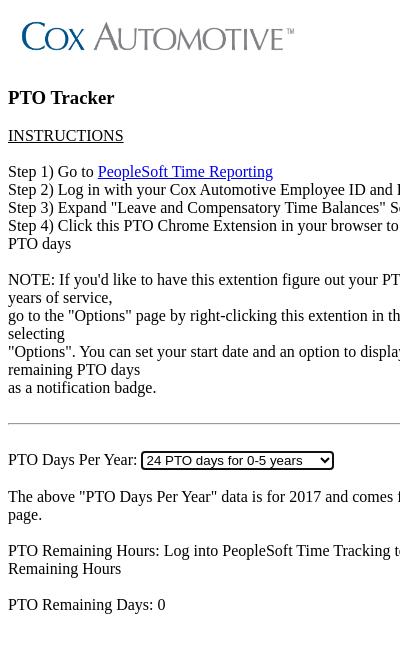
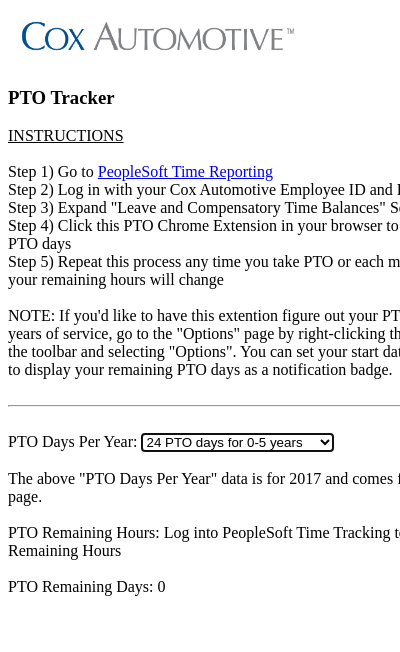
Before and after one commit to dedjer/cai-pto-tracker, a browser extension: page popup.html in a window 400 px wide. Shown: the top 652 px of the page. Drawn offline with Linux system fonts and the light colour scheme.

Commit message:
Added instructions to update PeopleSoft values Code cleanup Incremented to version 1.3

```diff
--- a/popup.html
+++ b/popup.html
@@ -15,11 +15,12 @@
         Step 1) Go to <a href="https://appsproxy.coxenterprises.com/sso/eapps/eTL1" target="_blank">PeopleSoft Time Reporting</a><br/>
         Step 2) Log in with your Cox Automotive Employee ID and Password<br/>
         Step 3) Expand "Leave and Compensatory Time Balances" Section<br/>
-        Step 4) Click this PTO Chrome Extension in your browser to see remaining PTO days<br/><br/>
+        Step 4) Click this PTO Chrome Extension in your browser to see remaining PTO days<br/>
+        Step 5) Repeat this process any time you take PTO or each month because your remaining hours will change<br/><br/>
 
-        NOTE: If you'd like to have this extention figure out your PTO based on years of service, <br/>
-        go to the "Options" page by right-clicking this extention in the toolbar and selecting <br/>
-        "Options".  You can set your start date and an option to display your remaining PTO days <br/>
+        NOTE: If you'd like to have this extention figure out your PTO based on years of service,
+        go to the "Options" page by right-clicking this extention in the toolbar and selecting
+        "Options".  You can set your start date and an option to display your remaining PTO days
         as a notification badge.<br/>
 
     </div>
```
Also changed, not shown: options.html (+1 -1 lines), manifest.json, popup.js (line endings or trailing spaces).
